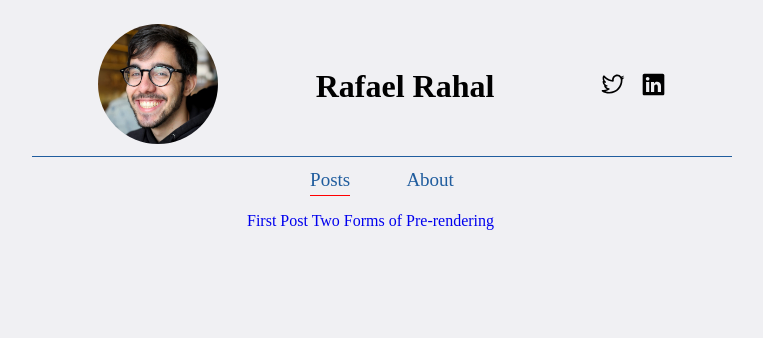
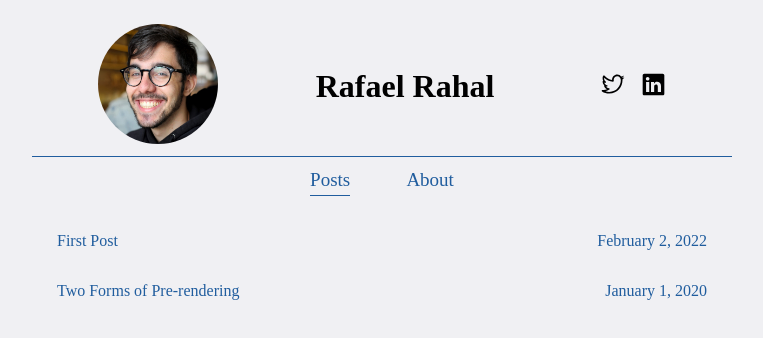
Before and after one commit to rrrahal/blog, a Next.js app: page / in a window 1280 px wide. Shown: the top 338 px of the page, without its empty margins (258-1021 px from the left). Built offline with nearby package versions, Linux system fonts and the light colour scheme.

Commit message:
minor list style improv

```diff
--- a/package.json
+++ b/package.json
@@ -22,6 +22,7 @@
     "@types/node": "18.14.0",
     "@types/react": "18.0.28",
     "@types/react-dom": "18.0.11",
+    "date-fns": "^2.29.3",
     "eslint": "8.34.0",
     "eslint-config-next": "13.1.6",
     "gray-matter": "^4.0.3",
--- a/src/components/BackButton/index.tsx
+++ b/src/components/BackButton/index.tsx
@@ -5,6 +5,7 @@ import Link from 'next/link'
 import { ArrowLeftIcon } from '@radix-ui/react-icons'
 
 import { styled } from 'stitches.config'
+// TODO REMOVE THIS PX FROM THIS FILE
 
 const ButtonContainer = styled('div', {
   width: '120px',
--- a/src/components/Content/post.tsx
+++ b/src/components/Content/post.tsx
@@ -1,7 +1,39 @@
 import Link from 'next/link'
 import React from 'react'
+import { parseISO, format } from 'date-fns';
 
+import { styled } from '../../../stitches.config'
 
-export const Post = ({id, title} : {id: string, title: string}) => {
-  return <Link href={`posts/${id}`}> {title}</Link>
+// TODO REMOVE PX FROM THIS FILE
+
+const ContainerLink = styled('div', {
+  height: '50px',
+  display: 'flex',
+  justifyContent: 'space-between',
+  justifyItems: 'center'
+})
+
+const PostLink = styled(Link, {
+  display: 'flex',
+  justifyContent: 'center',
+  alignItems: 'center',
+  color: '$hiContrast'
+})
+
+const DateText = styled('time', {
+  color: '$hiContrast',
+  display: 'flex',
+  alignItems: 'center',
+  justifyContent: 'center',
+  margin: 0
+})
+
+export const Post = ({id, title, date} : {id: string, title: string, date: string}) => {
+  const dateISO = parseISO(date);
+  return (
+    <ContainerLink>
+      <PostLink href={`posts/${id}`}> {title}</PostLink>
+      <DateText dateTime={date}>{format(dateISO, 'LLLL d, yyyy')}</DateText>
+    </ContainerLink>
+  )
 }
--- a/src/components/Content/postsList.tsx
+++ b/src/components/Content/postsList.tsx
@@ -2,15 +2,23 @@ import React from 'react'
 
 import { postsType } from '@/types'
 import { Post } from './post'
+import { styled } from '../../../stitches.config'
 
 type PostsListProps = {
   posts: postsType
 }
 
+const StyledList = styled('ul', {
+  display: 'flex',
+  justifyContent: 'center',
+  flexDirection: 'column',
+  paddingTop: '$5'
+})
+
 
 export const PostsList = ({ posts }: PostsListProps) => (
-  <ul>
+  <StyledList>
   {posts.map(({ id, date, title }) => (
-    <Post id={id} title={title} key={id} />
+    <Post id={id} title={title} key={id} date={date} />
   ))}
-</ul>)
+</StyledList>)
--- a/src/components/Content/tabs.tsx
+++ b/src/components/Content/tabs.tsx
@@ -8,7 +8,11 @@ type ContentTabsProps = {
   posts: postsType
 }
 
+// TODO REMOVE THIS PX FROM THIS FILE
+
 const Text = styled('p', {
+  margin: 0,
+  paddingTop: '$5',
   fontFamily: '$system',
   color: '$secondary',
 })
@@ -42,17 +46,14 @@ const Trigger = styled(Tabs.Trigger, {
     backgroundColor: '$secondary'
   },
   '&[data-state=active]': {
-    borderBottom: '1px solid red',
+    borderBottom: '1px solid $hiContrast',
   },
 })
 
 const Content = styled(Tabs.Content, {
-  alignSelf: 'flex-start',
-  maxWidth: '$bigContentSize',
-  '@bp1': {
-    maxWidth: '$smallContentSize'
-  },
-  color: '$secondary'
+  // TODO: REMOVE THIS SIZES
+  width: '650px',
+  color: '$hiContrast',
 })
 
 
--- a/src/components/Header/index.tsx
+++ b/src/components/Header/index.tsx
@@ -6,6 +6,8 @@ import * as Separator from '@radix-ui/react-separator';
 import { styled } from '../../../stitches.config'
 import { Title } from './title'
 import { SocialMedia } from './social_media';
+
+// TODO: REMOVE THIS PX FROM THIS FILE
 
 const Box = styled('div', {
   display: 'flex',
--- a/stitches.config.ts
+++ b/stitches.config.ts
@@ -109,6 +109,10 @@ const GlobalStyles = globalCss({
   },
   a: {
     textDecoration: 'none'
+  },
+  ul: {
+    padding: 0,
+    margin: 0
   }
 })
 
```
Also changed, not shown: 1 other file (tests, documents, lock files or other folders).
